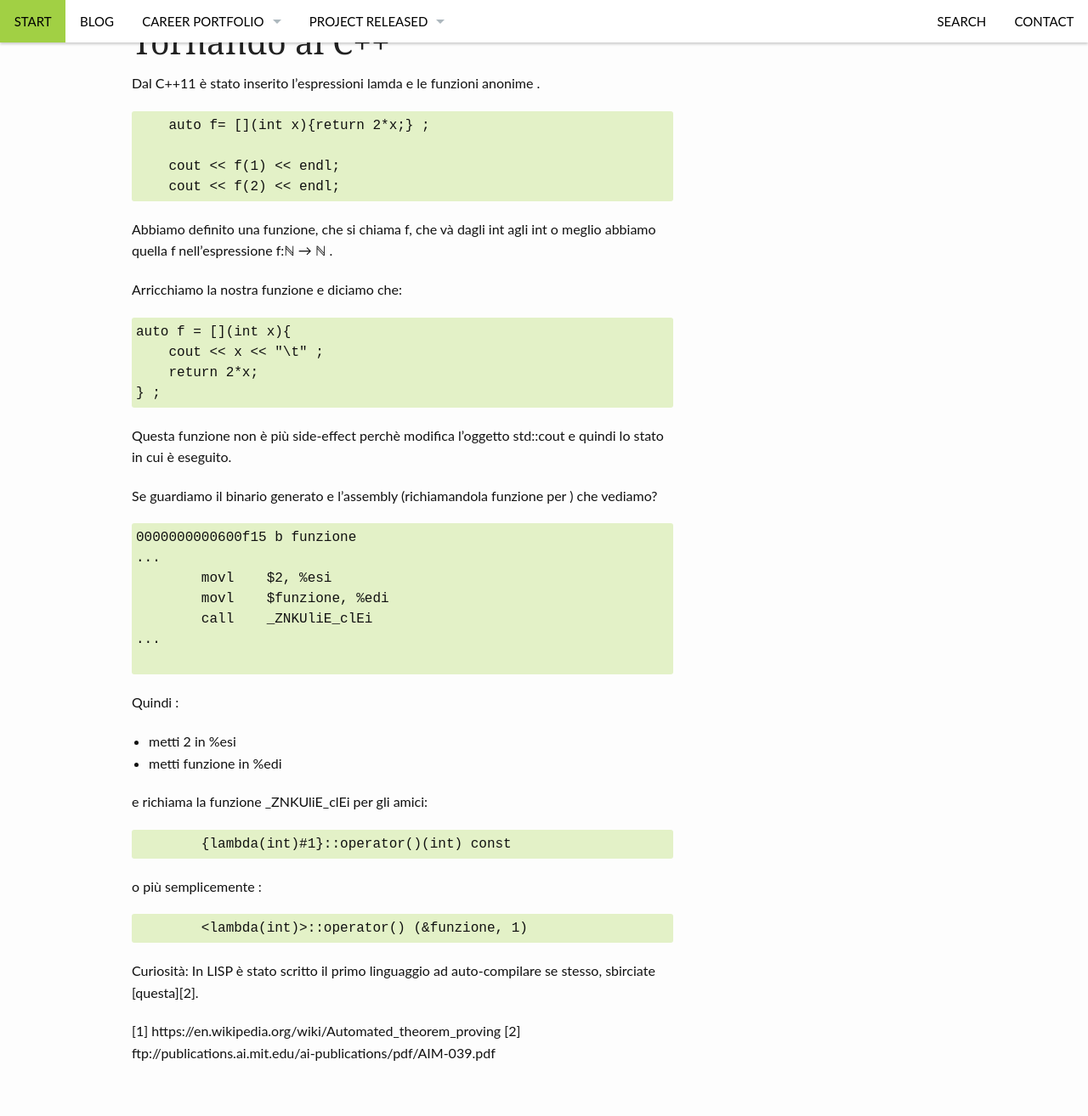
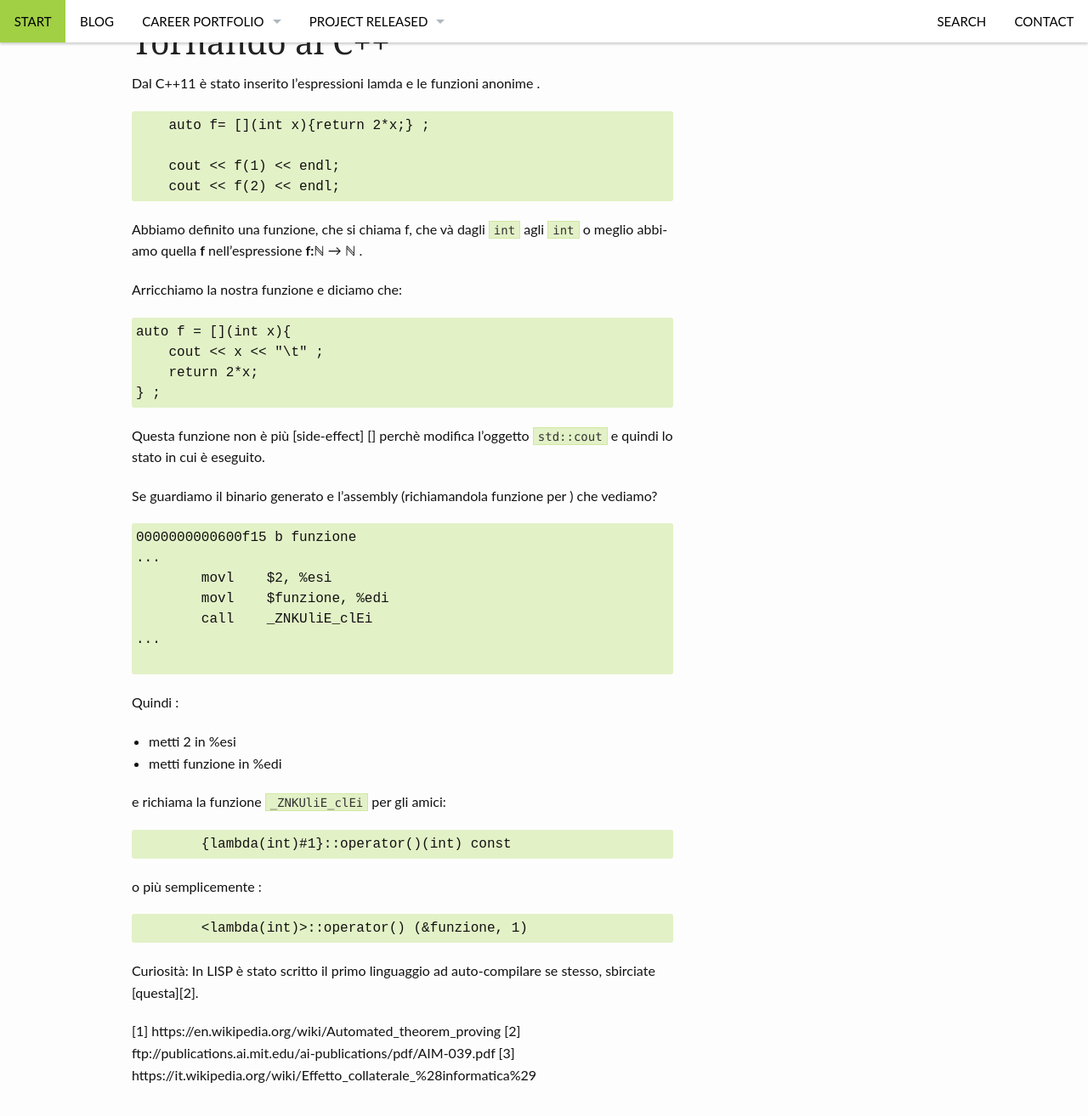
Before and after one commit to nicolarossi/nicolarossi.github.io, a Jekyll site: the page built from _posts/blog/2015-10-21-Funzionale ... .md, in a window 1280 px wide and 1400 px high, scrolled down 1605 px. Shown: the top 1314 px of the window at 85% size. Built offline with Jekyll 4.4.1, drawn with Linux system fonts in a browser that asks for light colours.

Commit message:
Correzioni

```diff
--- a/_posts/blog/2015-10-21-Funzionale ... .md
+++ b/_posts/blog/2015-10-21-Funzionale ... .md
@@ -84,7 +84,7 @@ Dal C++11 è stato inserito l'espressioni lamda e le funzioni anonime .
     cout << f(2) << endl;
 </pre>
 
-Abbiamo definito una funzione, che si chiama f, che và dagli int agli int o meglio abbiamo quella f nell'espressione f:ℕ → ℕ  .
+Abbiamo definito una funzione, che si chiama f, che và dagli <code>int</code> agli <code>int</code> o meglio abbiamo quella <b>f</b> nell'espressione <b>f:</b>ℕ → ℕ  .
 
 Arricchiamo la nostra funzione e diciamo che:
 
@@ -95,7 +95,7 @@ auto f = [](int x){
 } ;
 </pre>
 
-Questa funzione non è più side-effect perchè modifica l'oggetto std::cout e quindi lo stato in cui è eseguito.
+Questa funzione non è più [side-effect] [] perchè modifica l'oggetto <code>std::cout</code> e quindi lo stato in cui è eseguito.
 
 Se guardiamo il binario generato e l'assembly (richiamandola funzione per ) che vediamo?
 
@@ -110,13 +110,15 @@ Se guardiamo il binario generato e l'assembly (richiamandola funzione per ) che
 </pre>
 
 Quindi :
-- metti 2 in %esi
-- metti funzione in %edi
-
-e richiama la funzione 	_ZNKUliE_clEi per gli amici:
+<ul>
+<li> metti 2 in %esi </li>
+<li> metti funzione in %edi</li>
+</ul>
+e richiama la funzione 	<code>_ZNKUliE_clEi</code> per gli amici:
 <pre>
 	{lambda(int)#1}::operator()(int) const
 </pre>
+
 o più semplicemente :
 <pre>
 	<lambda(int)>::operator() (&funzione, 1)
@@ -127,7 +129,7 @@ In LISP è stato scritto il primo linguaggio ad auto-compilare se stesso, sbirci
 
 [1] https://en.wikipedia.org/wiki/Automated_theorem_proving
 [2] ftp://publications.ai.mit.edu/ai-publications/pdf/AIM-039.pdf
-
+[3] https://it.wikipedia.org/wiki/Effetto_collaterale_%28informatica%29
 
 </div><!-- /.medium-8.columns -->
 </div><!-- /.row -->
```
